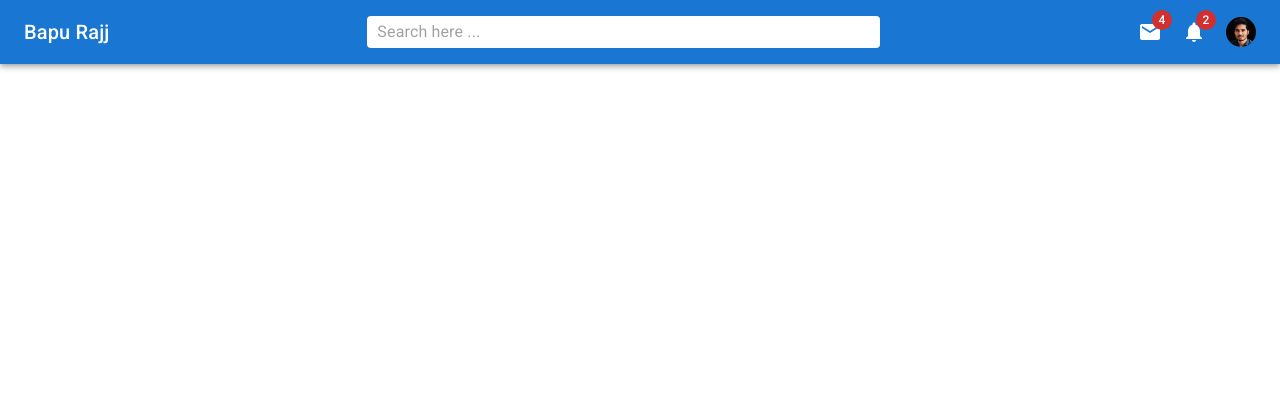
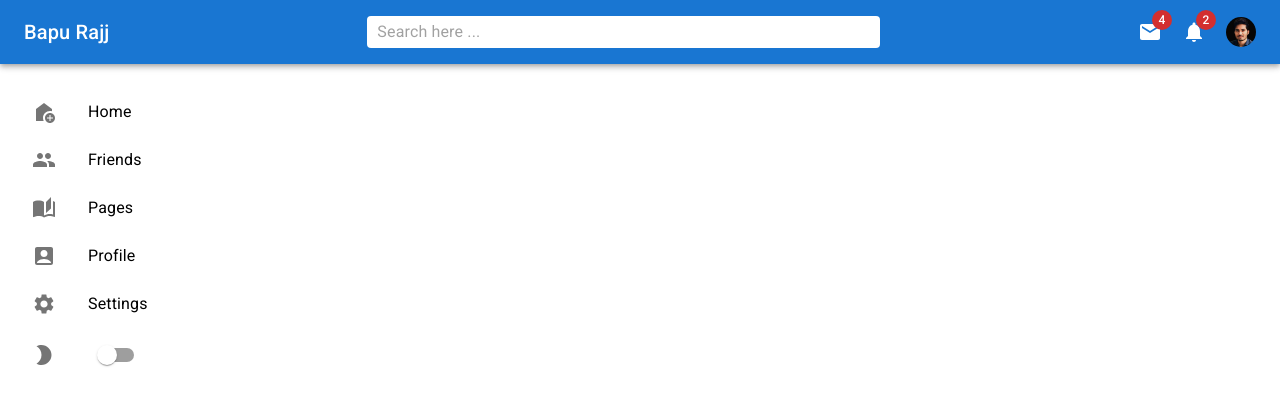
Before and after one commit to Bapugouda-B/react-mui-project, a React (Create React App) app: page / in a window 1280 px wide. Shown: the top 406 px of the page. Built offline with nearby package versions, Linux system fonts and the light colour scheme.

Commit message:
Implemented Sidebar bar

```diff
--- a/src/App.js
+++ b/src/App.js
@@ -1,10 +1,14 @@
 import { Box } from "@mui/material";
-import Navbar from "./components/Navbar.jsx";
+import Navbar from "./components/Navbar.js";
+import Sidebar from "./components/Sidebar.js";
+import Updates from "./components/Updates.js";
 
 function App() {
   return (
    <Box>
     <Navbar />
+    <Sidebar />
+    <Updates />
    </Box>
   );
 }
--- /dev/null
+++ b/src/components/Sidebar.js
@@ -0,0 +1,82 @@
+import {
+  AccountBox,
+  AddHome,
+  AutoStories,
+  Group,
+  ModeNight,
+  Settings,
+} from "@mui/icons-material";
+import {
+  Box,
+  List,
+  ListItem,
+  ListItemButton,
+  ListItemIcon,
+  ListItemText,
+  Switch,
+} from "@mui/material";
+
+const Sidebar = () => {
+  return (
+    <Box flex={1} p={2} sx={{ display: { xs: "none", sm: "block" } }}>
+      {/* home page */}
+      <List>
+        <ListItem disablePadding>
+          <ListItemButton LinkComponent="a" href="#home">
+            <ListItemIcon>
+              <AddHome />
+            </ListItemIcon>
+            <ListItemText primary="Home" />
+          </ListItemButton>
+        </ListItem>
+        {/* friends  */}
+        <ListItem disablePadding>
+          <ListItemButton LinkComponent="a" href="#friends">
+            <ListItemIcon>
+              <Group />
+            </ListItemIcon>
+            <ListItemText primary="Friends" />
+          </ListItemButton>
+        </ListItem>
+        {/* pages */}
+        <ListItem disablePadding>
+          <ListItemButton LinkComponent="a" href="#pages">
+            <ListItemIcon>
+              <AutoStories />
+            </ListItemIcon>
+            <ListItemText primary="Pages" />
+          </ListItemButton>
+        </ListItem>
+        {/* profile */}
+        <ListItem disablePadding>
+          <ListItemButton LinkComponent="a" href="#Profile">
+            <ListItemIcon>
+              <AccountBox />
+            </ListItemIcon>
+            <ListItemText primary="Profile" />
+          </ListItemButton>
+        </ListItem>
+        {/* settings */}
+        <ListItem disablePadding>
+          <ListItemButton LinkComponent="a" href="#Settings">
+            <ListItemIcon>
+              <Settings />
+            </ListItemIcon>
+            <ListItemText primary="Settings" />
+          </ListItemButton>
+        </ListItem>
+        {/* switch color */}
+        <ListItem disablePadding>
+          <ListItemButton LinkComponent="a" href="#Settings">
+            <ListItemIcon>
+              <ModeNight />
+            </ListItemIcon>
+            <Switch />
+          </ListItemButton>
+        </ListItem>
+      </List>
+    </Box>
+  );
+};
+
+export default Sidebar;
--- /dev/null
+++ b/src/components/Updates.js
@@ -0,0 +1,11 @@
+import { Box } from '@mui/material'
+
+const Updates = () => {
+  return (
+    <Box>
+
+    </Box>
+  )
+}
+
+export default Updates
```
Also changed, not shown: src/components/Navbar.js (renamed from src/components/Navbar.jsx).
